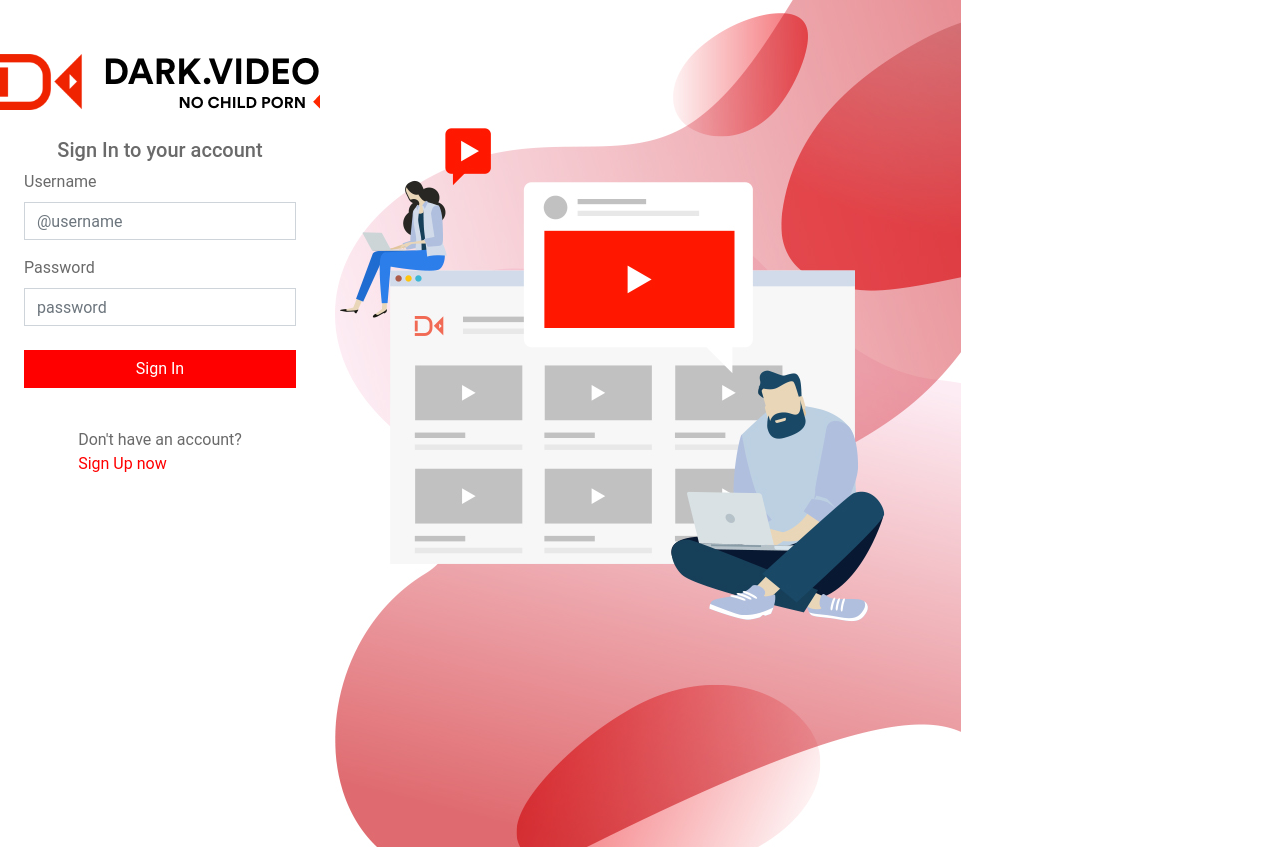
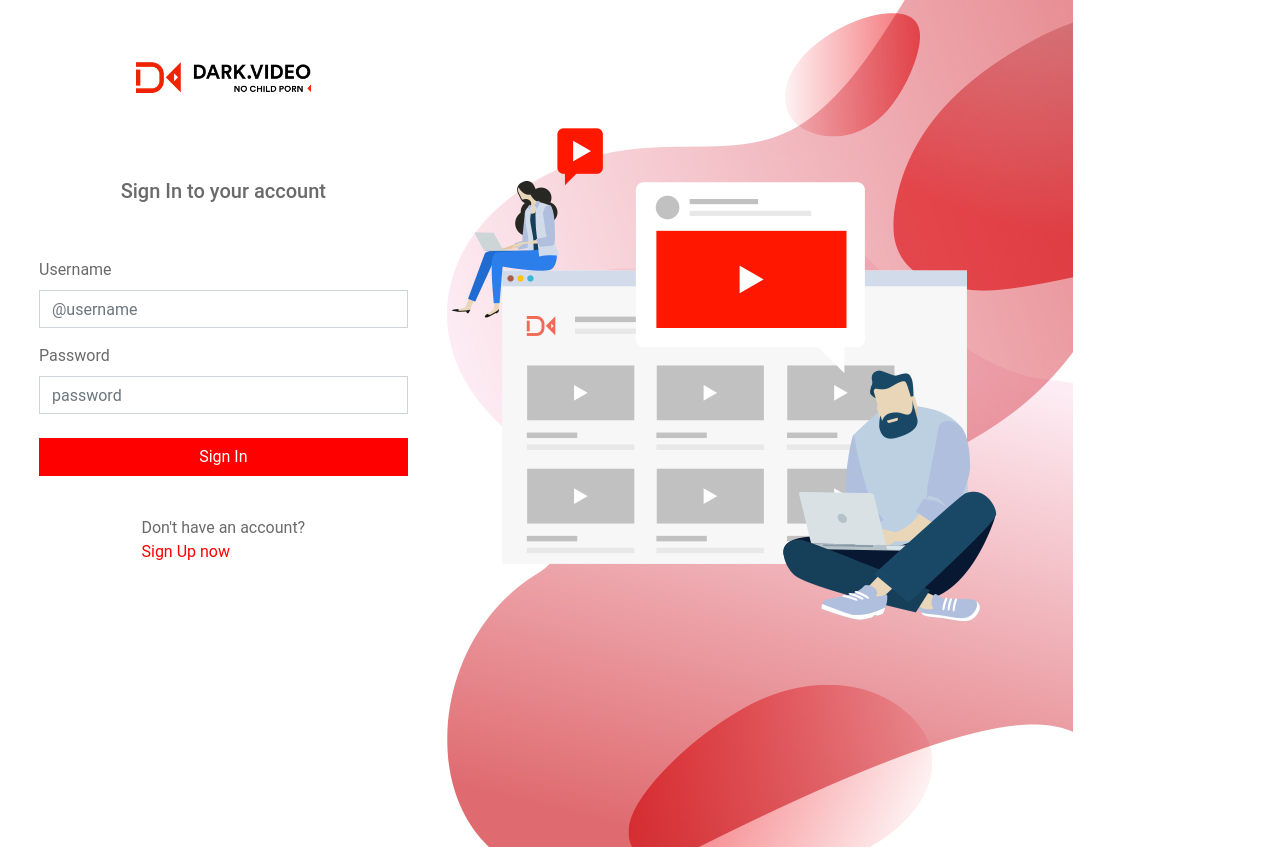
Before and after one commit to qkudev/vh-verstka, a website built with webpack: page src/signin.html in a window 1280 px wide. Shown: the top 847 px of the page. Built offline with nearby package versions, Linux system fonts and the light colour scheme; files whose address does not match are found by name.

Commit message:
update footer, signin

```diff
--- /dev/null
+++ b/src/scss/signin/index.scss
@@ -0,0 +1,10 @@
+.logo-small {
+  max-width: 175px;
+  max-height: 37px;
+  margin-top: 11px;
+}
+
+.signin-left-title {
+  margin-top: 84px;
+  margin-bottom: 55px;
+}
--- a/src/scss/styles.scss
+++ b/src/scss/styles.scss
@@ -17,6 +17,7 @@
 @import "./search/index";
 @import "./videoplayer/index";
 @import "./upload/index";
+@import "./signin/index";
 
 body {
   font-family: 'Roboto', sans-serif;
@@ -25,6 +26,13 @@ body {
   color: #6A6A6A;
   margin: 0 !important;
   padding: 0 !important;
+  display: flex;
+  flex-direction: column;
+  min-height: 100vh;
+}
+
+.footer {
+  margin-top: auto;
 }
 
 .custom-container {
--- a/src/signin.html
+++ b/src/signin.html
@@ -12,14 +12,19 @@
 </head>
 <body>
 <div class="layout h100 m-0 p-0">
+
+  <div class="row">
+    <div class="custom-container container">
       <!--Content finish-->
       <div class="row p-0 m-0">
-    <div class="col-12 col-sm-7 col-md-3 my-4 px-4 d-flex flex-column align-content-center">
+        <div class="col-12 col-sm-7 col-md-4 my-4 px-4 d-flex flex-column align-content-center">
           <form class="form-group">
             <div class="d-flex justify-content-center mx-auto my-4">
-          <img class="" src="static/img/logo_black@2x.png">
+              <img class="logo-small" src="static/img/logo_black@2x.png">
             </div>
+            <div class="signin-left-title">
               <h5 class="text-center">Sign In to your account</h5>
+            </div>
             <div class="form-group">
               <label for="exampleInputEmail1">Username</label>
               <input type="email" class="form-control" id="exampleInputEmail1" aria-describedby="emailHelp" placeholder="@username">
@@ -39,8 +44,10 @@
             </div>
           </div>
         </div>
-    <div class="col-0 col-sm-5 col-md-9">
+        <div class="col-0 col-sm-5 col-md-8">
           <img class="" src="static/img/login_bg.jpg">
+        </div>
+      </div>
     </div>
   </div>
   <!--Footer start-->
--- a/webpack.config.js
+++ b/webpack.config.js
@@ -116,7 +116,7 @@ module.exports = {
   devServer: {
     port: 3000,   //Tell dev-server which port to run
     open: true,   // to open the local server in browser
-    openPage: 'upload_step_2.html',
+    openPage: 'signin.html',
 
     //serve from 'dist' and 'img' folder
     contentBase: [
```
Lines whose indentation alone changed are shown as unchanged.
